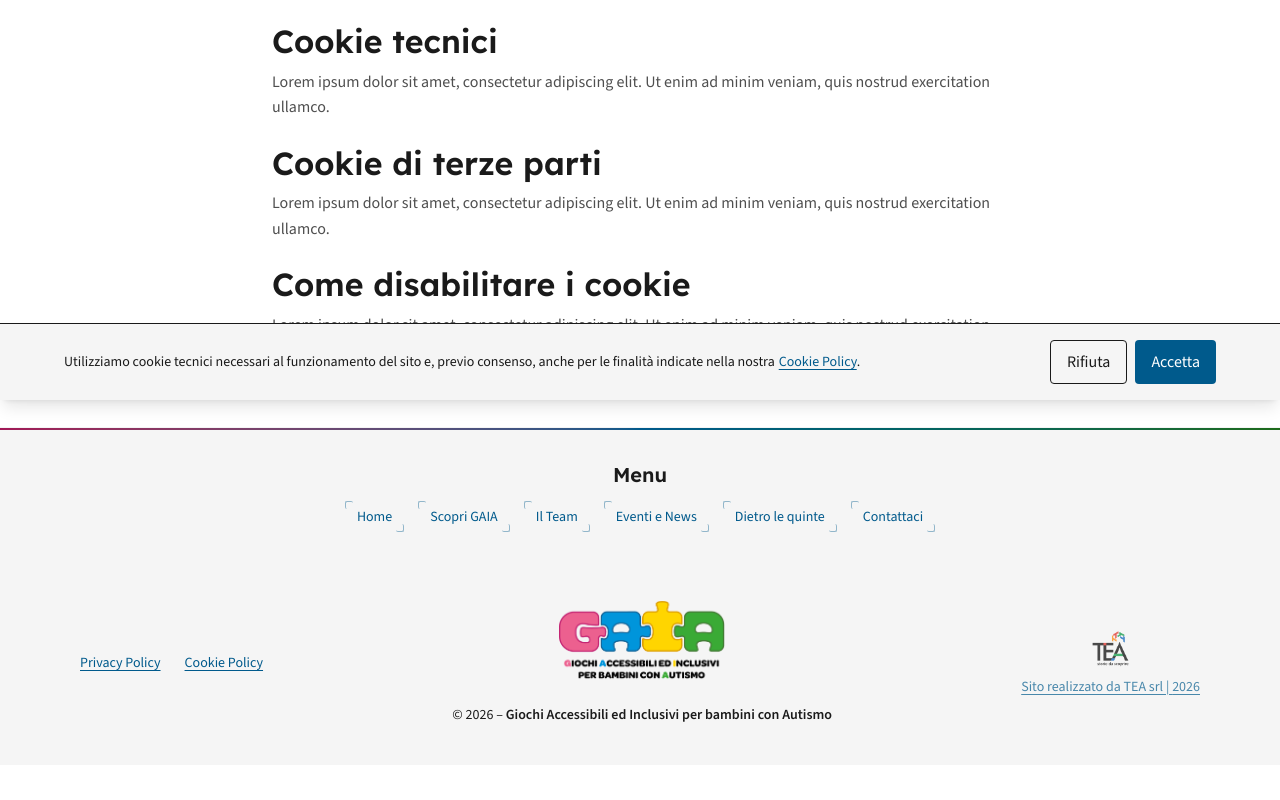
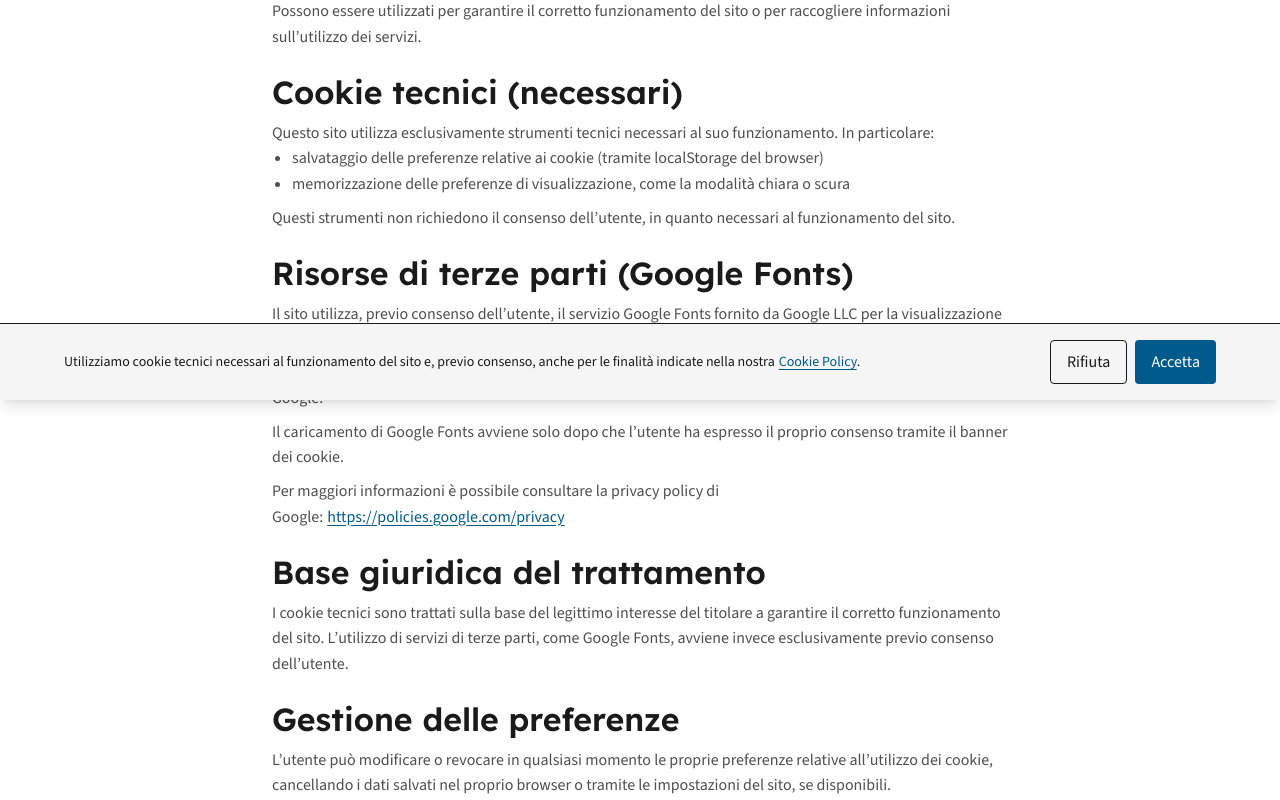
Before and after one commit to LauraCorrado/gaia-game, a React (Vite) app: page /cookie-policy in a window 1280 px wide. Shown: the part 400-1200 px from the top of the page. Before the commit the page ends 1165 px from the top, so only its background shows below. Built offline with nearby package versions, Linux system fonts and the light colour scheme.

Commit message:
feat(CookiePolicy): creata bozza cookiepolicy in attesa dei testi da parte del partner incaricato

```diff
--- a/src/pages/CookiePolicy.tsx
+++ b/src/pages/CookiePolicy.tsx
@@ -4,21 +4,87 @@ export default function CookiePolicy() {
       <h1 className="text-lm-text-primary dark:text-dm-text-primary mb-4">
         Cookie Policy
       </h1>
+
       <p className="text-lm-text-secondary dark:text-dm-text-secondary mb-8">
-        Informativa sull'uso dei cookie su questo sito. Testo definitivo in attesa di redazione...
+        La presente Cookie Policy descrive le modalità di utilizzo dei cookie e di altre tecnologie di tracciamento da parte del sito <em>GAIA – Giochi Accessibili ed Inclusivi per bambini con Autismo</em>.
       </p>
+
       <div className="flex flex-col gap-6">
-        {['Cosa sono i cookie', 'Cookie tecnici', 'Cookie di terze parti', 'Come disabilitare i cookie'].map((section) => (
-          <section key={section} aria-labelledby={section}>
-            <h2 id={section} className="text-lm-text-primary dark:text-dm-text-primary mb-2">
-              {section}
-            </h2>
-            <p className="text-lm-text-secondary dark:text-dm-text-secondary">
-              Lorem ipsum dolor sit amet, consectetur adipiscing elit.
-              Ut enim ad minim veniam, quis nostrud exercitation ullamco.
-            </p>
-          </section>
-        ))}
+
+        <section>
+          <h2 className="text-lm-text-primary dark:text-dm-text-primary mb-2">
+            Cosa sono i cookie
+          </h2>
+          <p className="text-lm-text-secondary dark:text-dm-text-secondary">
+            I cookie sono piccoli file di testo che i siti web inviano al dispositivo dell’utente durante la navigazione. Possono essere utilizzati per garantire il corretto funzionamento del sito o per raccogliere informazioni sull’utilizzo dei servizi.
+          </p>
+        </section>
+
+        <section>
+          <h2 className="text-lm-text-primary dark:text-dm-text-primary mb-2">
+            Cookie tecnici (necessari)
+          </h2>
+          <p className="text-lm-text-secondary dark:text-dm-text-secondary">
+            Questo sito utilizza esclusivamente strumenti tecnici necessari al suo funzionamento. In particolare:
+          </p>
+          <ul className="list-disc pl-5 text-lm-text-secondary dark:text-dm-text-secondary">
+            <li>
+              salvataggio delle preferenze relative ai cookie (tramite localStorage del browser)
+            </li>
+            <li>
+              memorizzazione delle preferenze di visualizzazione, come la modalità chiara o scura
+            </li>
+          </ul>
+          <p className="text-lm-text-secondary dark:text-dm-text-secondary mt-2">
+            Questi strumenti non richiedono il consenso dell’utente, in quanto necessari al funzionamento del sito.
+          </p>
+        </section>
+
+        <section>
+          <h2 className="text-lm-text-primary dark:text-dm-text-primary mb-2">
+            Risorse di terze parti (Google Fonts)
+          </h2>
+          <p className="text-lm-text-secondary dark:text-dm-text-secondary">
+            Il sito utilizza, previo consenso dell’utente, il servizio Google Fonts fornito da Google LLC per la visualizzazione dei caratteri tipografici.
+          </p>
+          <p className="text-lm-text-secondary dark:text-dm-text-secondary mt-2">
+            L’utilizzo di questo servizio può comportare la trasmissione di dati personali, tra cui l’indirizzo IP, ai server di Google.
+          </p>
+          <p className="text-lm-text-secondary dark:text-dm-text-secondary mt-2">
+            Il caricamento di Google Fonts avviene solo dopo che l’utente ha espresso il proprio consenso tramite il banner dei cookie.
+          </p>
+          <p className="text-lm-text-secondary dark:text-dm-text-secondary mt-2">
+            Per maggiori informazioni è possibile consultare la privacy policy di Google:
+            <a
+              href="https://policies.google.com/privacy"
+              target="_blank"
+              rel="noopener noreferrer"
+              className="underline ml-1"
+            >
+              https://policies.google.com/privacy
+            </a>
+          </p>
+        </section>
+
+        <section>
+          <h2 className="text-lm-text-primary dark:text-dm-text-primary mb-2">
+            Base giuridica del trattamento
+          </h2>
+          <p className="text-lm-text-secondary dark:text-dm-text-secondary">
+            I cookie tecnici sono trattati sulla base del legittimo interesse del titolare a garantire il corretto funzionamento del sito.
+            L’utilizzo di servizi di terze parti, come Google Fonts, avviene invece esclusivamente previo consenso dell’utente.
+          </p>
+        </section>
+
+        <section>
+          <h2 className="text-lm-text-primary dark:text-dm-text-primary mb-2">
+            Gestione delle preferenze
+          </h2>
+          <p className="text-lm-text-secondary dark:text-dm-text-secondary">
+            L’utente può modificare o revocare in qualsiasi momento le proprie preferenze relative all’utilizzo dei cookie, cancellando i dati salvati nel proprio browser o tramite le impostazioni del sito, se disponibili.
+          </p>
+        </section>
+
       </div>
     </div>
   )
```
